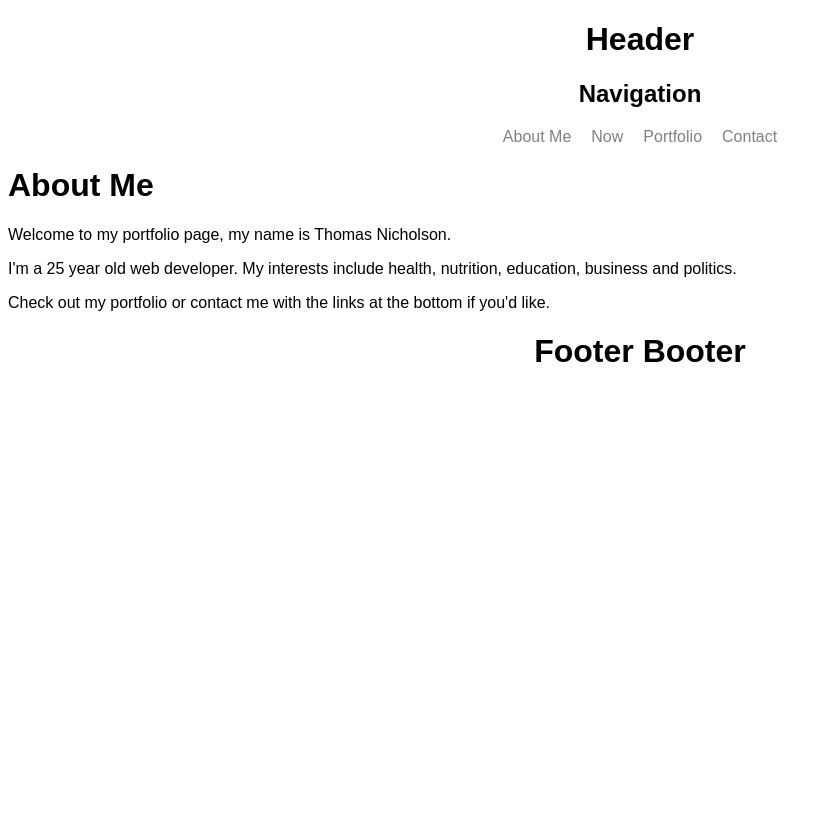
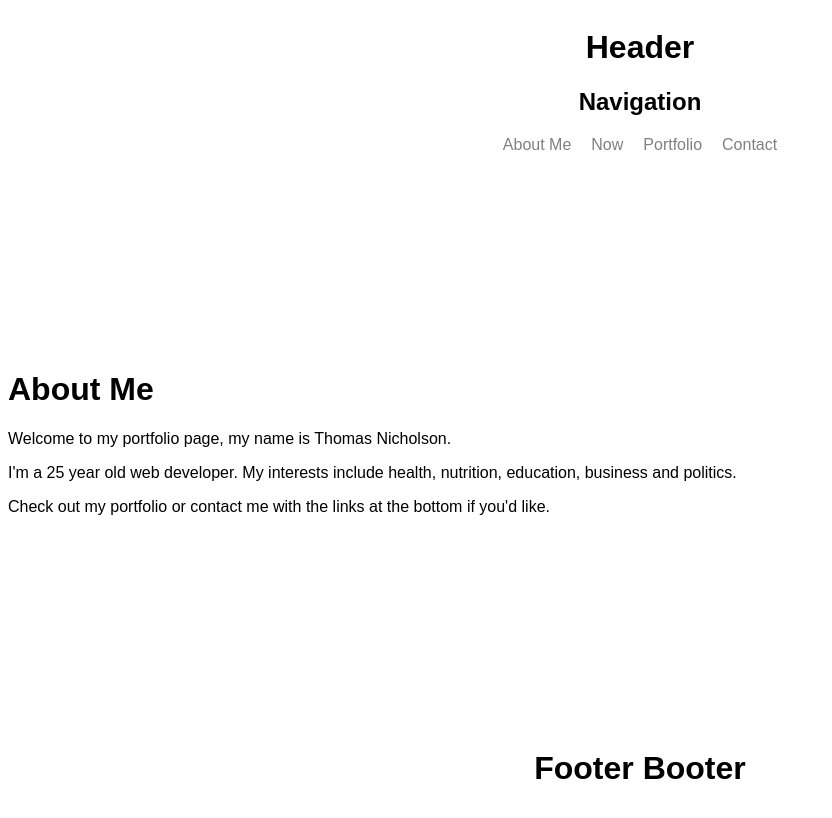
Before and after one commit to thomas-nicholson/react-portfolio, a React (Create React App) app: page / in a window 1280 px wide. Shown: the top 818 px of the page, without its empty margins (0-832 px from the left). Built offline with nearby package versions, Linux system fonts and the light colour scheme.

Commit message:
Added styling so that content stays evenly spaced inside the window if content has less height than the window

```diff
--- a/src/components/Container.js
+++ b/src/components/Container.js
@@ -6,6 +6,13 @@ import Now from './pages/Now';
 import Contact from './pages/Contact';
 
 import { useState } from 'react';
+
+const style = {
+  height: "100%",
+  display: "flex",
+  flexFlow: "column",
+  justifyContent: "space-between"
+}
 
 function Container() {
 
@@ -27,7 +34,7 @@ function Container() {
     const onPageChange = (page) => setCurrentPage(page);
 
     return(
-        <div>
+        <div style={style}>
             <Header currentPage={currentPage} onPageChange={onPageChange}  />
                 {choosePage()}
             <Footer />
```
